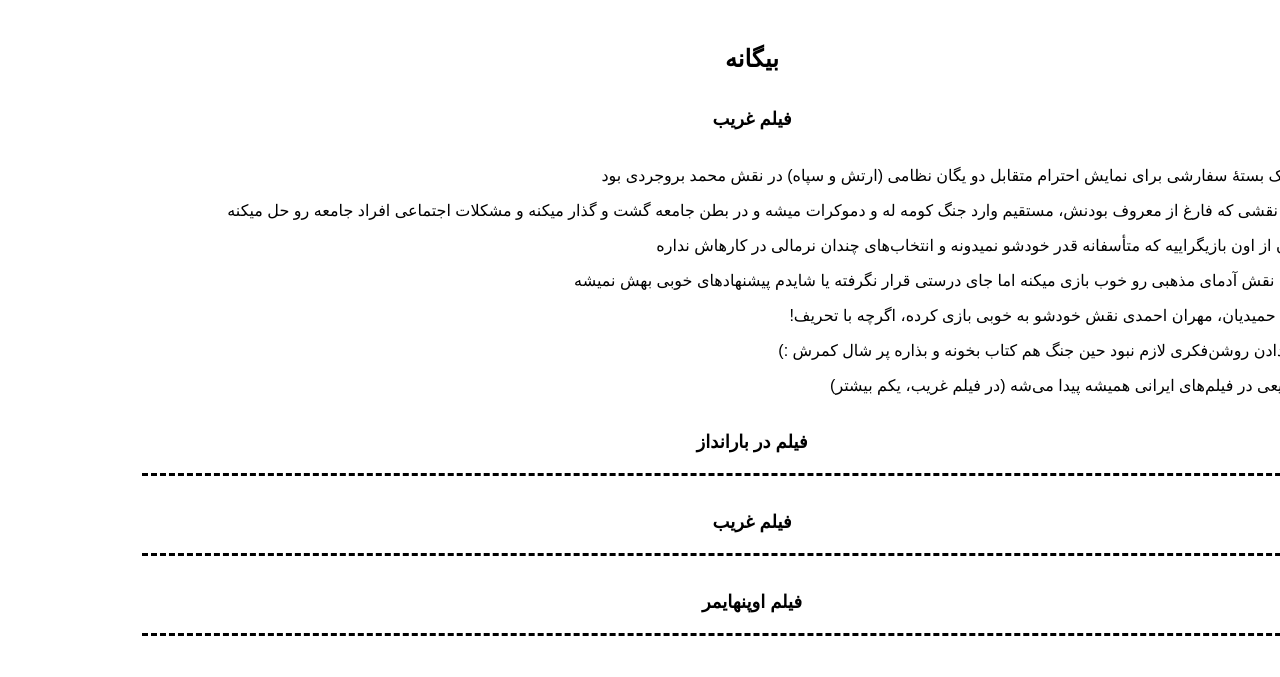
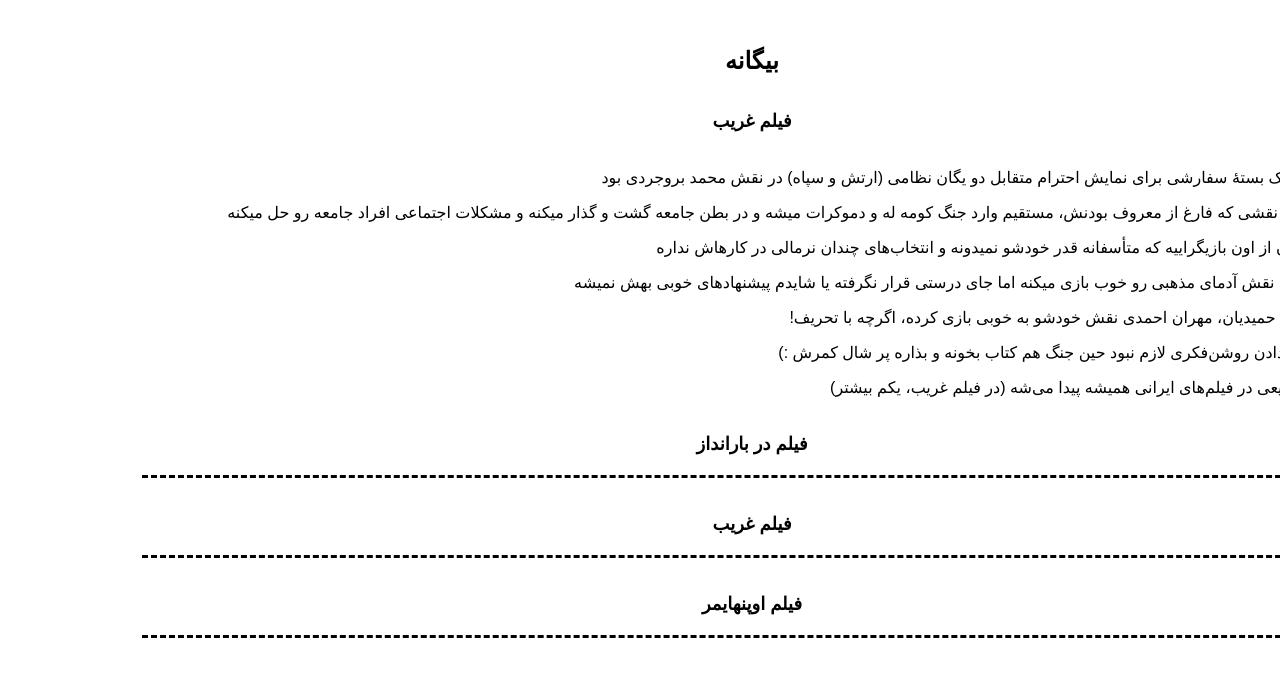
Before and after one commit to darkblog/darkblog.github.io, a Jekyll site: the page built from _posts/2023-8-7-2.md, in a window 1280 px wide. Shown: the top 677 px of the page. Built offline with Jekyll 4.4.1, drawn with Linux system fonts in a browser that asks for light colours.

Commit message:
Update default.html

```diff
--- a/_layouts/default.html
+++ b/_layouts/default.html
@@ -6,7 +6,7 @@
 <title>{% if page.title %}{{ page.title }}{% else %}{{ site.name }}{% endif %}</title>
 <meta name="description" content="{% if page.excerpt %}{{ page.excerpt | strip_html | strip_newlines | truncate: 160 }}{% else %}{{ site.description }}{% endif %}">
 <link rel="canonical" href="{{ page.url | replace:'index.html','' | prepend: site.baseurl | prepend: site.url }}">
-<style amp-boilerplate>body{font-family:sans-serif;margin:auto;padding:30px;text-align:center}header{padding-top:15px;font-size:x-large;font-weight:bold}h1,h2{font-size:large;padding:20px}h2{border-bottom:dashed black}a{color:black;text-decoration:none}p{text-align:right}</style>
+<style amp-boilerplate>body{font-family:sans-serif;margin:auto;padding:30px;text-align:center}header{padding-top:17px;font-size:x-large;font-weight:bold}h1,h2{font-size:large;padding:20px}h2{border-bottom:dashed black}a{color:black;text-decoration:none}p{text-align:right}</style>
 </head>
 <body>
 <header>
```
